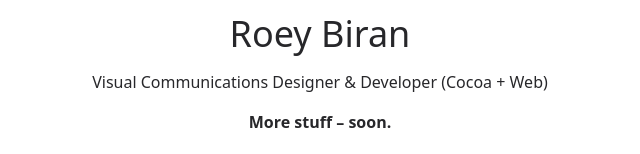
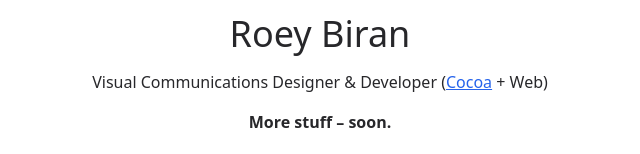
Before and after one commit to roeybiran/personal-website, a Next.js app: page / in a window 1280 px wide. Shown: the part 381-535 px from the top of the page, without its empty margins (320-960 px from the left). Built offline with nearby package versions, Linux system fonts and the light colour scheme.

Commit message:
add 'next lint'

```diff
--- a/package.json
+++ b/package.json
@@ -5,7 +5,8 @@
   "scripts": {
     "dev": "next dev",
     "build": "next build",
-    "start": "next start"
+    "start": "next start",
+    "lint": "next lint"
   },
   "dependencies": {
     "@types/styled-components": "^5.1.10",
@@ -17,6 +18,8 @@
   "devDependencies": {
     "@types/react": "17.0.11",
     "babel-plugin-styled-components": "^1.12.0",
+    "eslint": "^7.29.0",
+    "eslint-config-next": "^11.0.0",
     "typescript": "4.3.4"
   }
 }
--- a/pages/_document.tsx
+++ b/pages/_document.tsx
@@ -1,4 +1,10 @@
-import Document, { DocumentContext } from "next/document";
+import Document, {
+  DocumentContext,
+  Html,
+  Head,
+  Main,
+  NextScript,
+} from "next/document";
 import { ServerStyleSheet } from "styled-components";
 
 export default class MyDocument extends Document {
@@ -27,4 +33,19 @@ export default class MyDocument extends Document {
       sheet.seal();
     }
   }
+
+  render() {
+    return (
+      <Html lang="en">
+        <Head>
+          <meta charSet="UTF-8" />
+          <meta name="viewport" content="width=device-width, initial-scale=1" />
+        </Head>
+        <body>
+          <Main />
+          <NextScript />
+        </body>
+      </Html>
+    );
+  }
 }
--- a/pages/index.tsx
+++ b/pages/index.tsx
@@ -49,7 +49,6 @@ export default function Home() {
       <Head>
         <title>Roey Biran</title>
         <meta name="description" content="Roey Biran’s personal website" />
-        <meta name="viewport" content="initial-scale=1.0, width=device-width" />
       </Head>
       <StyledHeader>
         <div className="image-wrapper">
@@ -62,7 +61,9 @@ export default function Home() {
         </div>
         <h1 className="text-4xl">Roey Biran</h1>
         <p className="text-base">
-          Visual Communications Designer & Developer (Cocoa + Web)
+          Visual Communications Designer & Developer (
+          <a href="https://developer.apple.com/documentation/appkit">Cocoa</a> +
+          Web)
         </p>
         <p className="text-base" style={{ fontWeight: 700 }}>
           More stuff – soon.
```
Also changed, not shown: 1 other file (tests, documents, lock files or other folders).
